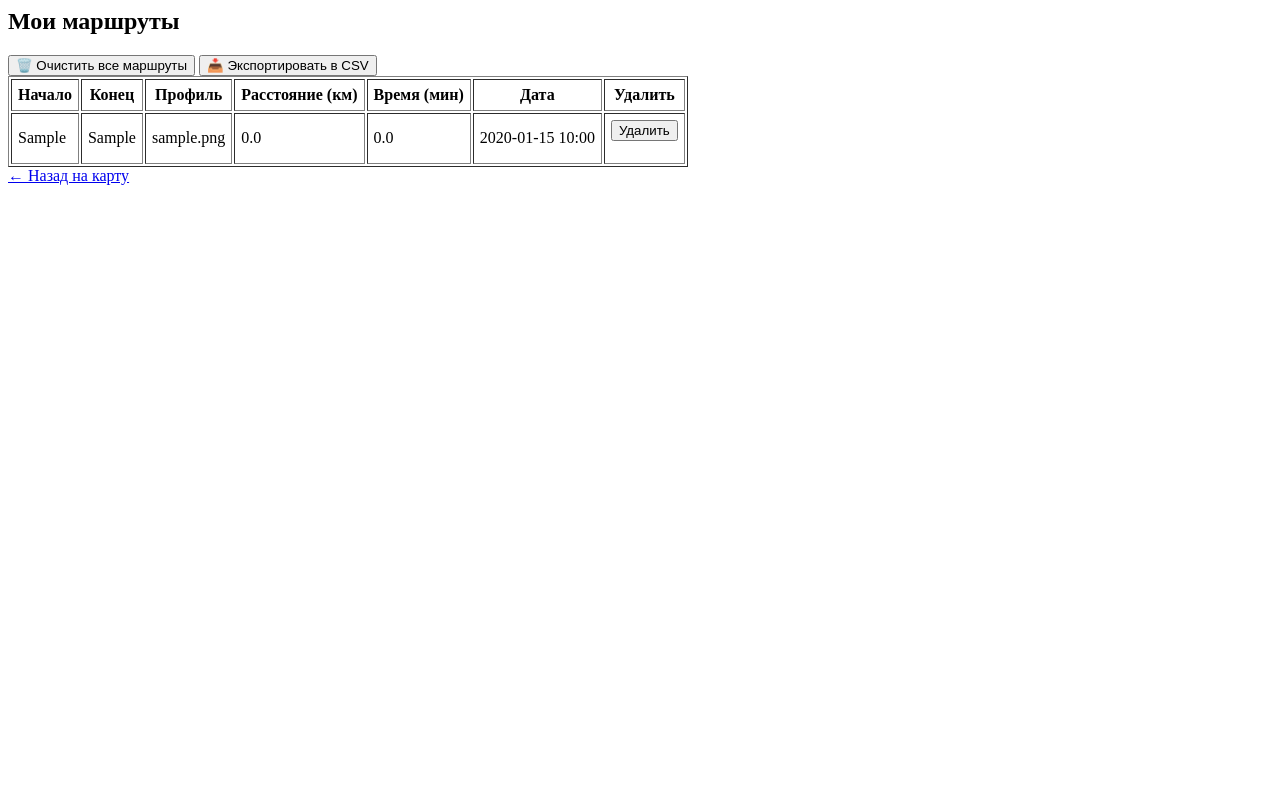
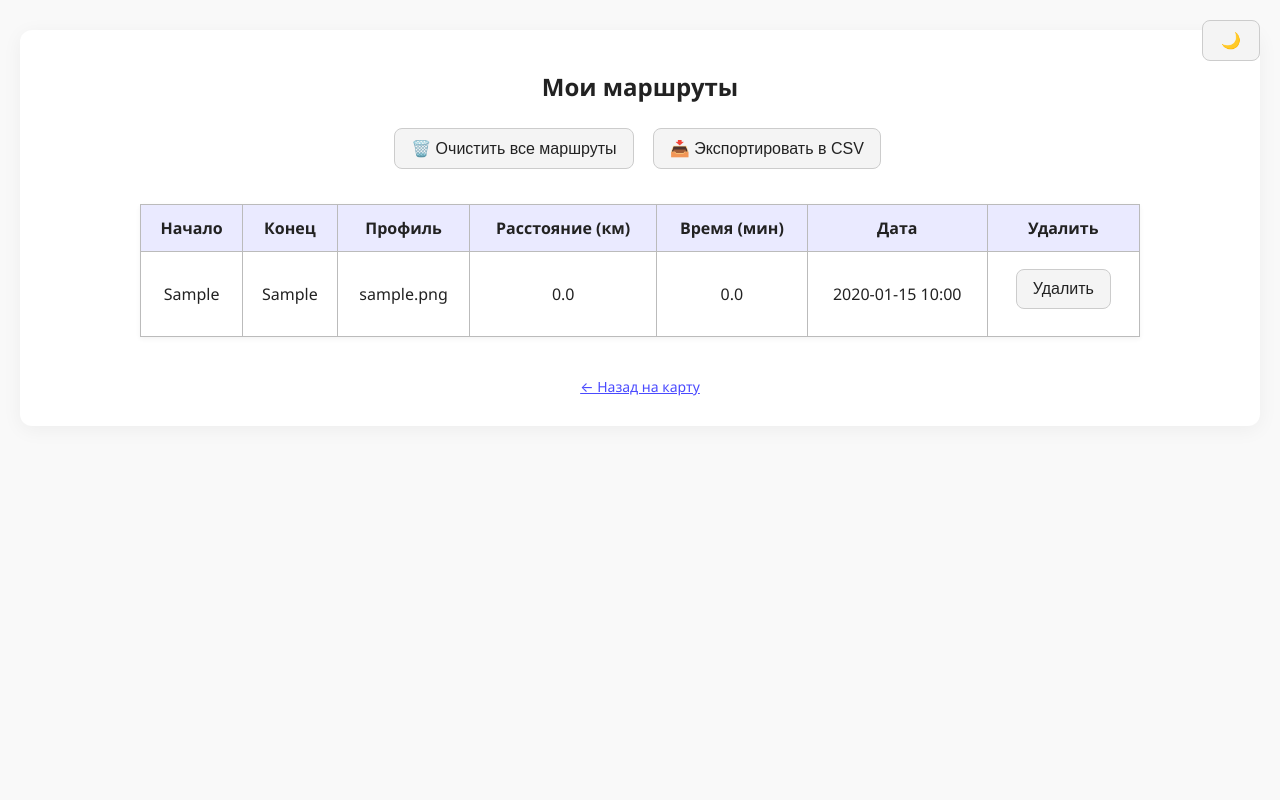
Before and after one commit to Terragul-Mason/app, a Flask app: page /history in a window 1280 px wide. Run offline with Flask 3, Linux system fonts and the light colour scheme; the visitor is signed in with stand-in values (Sample User, id 1); tables that the repository leaves empty hold one stand-in row (values such as "Sample post").

Commit message:
Добавил темную тему + еще улучшил визуал

```diff
--- a/static/style.css
+++ b/static/style.css
@@ -1,20 +1,44 @@
+
+:root {
+    --bg: #f9f9f9;
+    --text: #222;
+    --card: white;
+    --accent: #4a4aff;
+    --button-bg: #f4f4f4;
+    --button-hover: #e2e2e2;
+    --table-header: #eaeaff;
+    --table-row-alt: #f9f9f9;
+}
+
+[data-theme="dark"] {
+    --bg: #1e1e1e;
+    --text: #eee;
+    --card: #2b2b2b;
+    --accent: #a4a8ff;
+    --button-bg: #333;
+    --button-hover: #444;
+    --table-header: #333;
+    --table-row-alt: #2a2a2a;
+}
+
 body {
     font-family: "Segoe UI", "Inter", sans-serif;
     margin: 0;
     padding: 0;
-    background-color: #f9f9f9;
-    color: #222;
+    background-color: var(--bg);
+    color: var(--text);
     text-align: center;
 }
 
 h1 {
     margin-top: 25px;
     font-size: 28px;
-    color: #333;
+    color: var(--text);
 }
 
 #help-banner {
-    background-color: #fff9d6;
+    background-color: var(--card);
+    color: var(--text);
     border: 1px solid #e6cf85;
     padding: 15px;
     margin: 20px auto;
@@ -33,13 +57,14 @@ select, button {
     margin: 5px;
     border: 1px solid #ccc;
     border-radius: 8px;
-    background-color: #f4f4f4;
+    background-color: var(--button-bg);
+    color: var(--text);
     cursor: pointer;
     transition: background-color 0.2s ease;
 }
 
 button:hover, select:hover {
-    background-color: #eaeaea;
+    background-color: var(--button-hover);
 }
 
 #map {
@@ -59,11 +84,7 @@ button:hover, select:hover {
 p, a {
     font-size: 14px;
     margin: 10px;
-}
-
-a {
-    color: #4a4aff;
-    text-decoration: none;
+    color: var(--accent);
 }
 
 a:hover {
@@ -85,11 +106,17 @@ table, th, td {
 th, td {
     padding: 12px;
     text-align: center;
+    background-color: var(--card);
+    color: var(--text);
 }
 
 th {
-    background-color: #f2f2f2;
+    background-color: var(--table-header);
     font-weight: 600;
+}
+
+table tr:nth-child(even) td {
+    background-color: var(--table-row-alt);
 }
 
 button:disabled {
@@ -98,69 +125,16 @@ button:disabled {
     cursor: not-allowed;
 }
 
-/* === Декоративный фон === */
-body {
-    background: linear-gradient(145deg, #f4f4f4, #e8e8e8);
-}
-
-/* === Центрирование истории и панели === */
-.container {
-    width: 95%;
-    max-width: 1200px;
-    margin: 30px auto;
-    background-color: #ffffff;
-    border-radius: 12px;
-    padding: 20px;
-    box-shadow: 0 4px 20px rgba(0,0,0,0.05);
-}
-
-/* === Кнопки в таблицах === */
-table button {
-    padding: 6px 12px;
-    background-color: #4a4aff;
-    color: white;
-    border: none;
-    border-radius: 6px;
-    cursor: pointer;
-    transition: background-color 0.2s ease;
-}
-
-table button:hover {
-    background-color: #3737e6;
-}
-
-/* === Кнопки сверху истории/админки === */
-.container button,
-.container select {
-    margin-bottom: 15px;
-    padding: 10px 16px;
-    border-radius: 8px;
-    border: 1px solid #ccc;
-    background-color: #f6f6f6;
-    cursor: pointer;
-    transition: all 0.2s ease;
-}
-
-.container button:hover {
-    background-color: #e2e2e2;
-}
-
-a.back-link {
-    display: inline-block;
-    margin-top: 20px;
-    font-size: 14px;
-    color: #4a4aff;
-}
-
 /* ===== Login / Register ===== */
 .auth-container {
     max-width: 400px;
     margin: 80px auto;
     padding: 30px;
-    background-color: white;
+    background-color: var(--card);
     border-radius: 12px;
     box-shadow: 0 8px 30px rgba(0, 0, 0, 0.07);
     text-align: left;
+    color: var(--text);
 }
 
 .auth-container h2 {
@@ -179,12 +153,14 @@ a.back-link {
     font-size: 16px;
     border: 1px solid #ccc;
     border-radius: 6px;
+    background-color: var(--card);
+    color: var(--text);
 }
 
 .auth-container button {
     padding: 10px;
     font-size: 16px;
-    background-color: #4a4aff;
+    background-color: var(--accent);
     color: white;
     border: none;
     border-radius: 6px;
@@ -200,42 +176,65 @@ a.back-link {
     display: block;
     text-align: center;
     margin-top: 12px;
-    color: #4a4aff;
+    color: var(--accent);
     font-size: 14px;
 }
 
-/* ===== History and Admin Table Enhancements ===== */
+/* Панель и история */
+.container {
+    width: 95%;
+    max-width: 1200px;
+    margin: 30px auto;
+    background-color: var(--card);
+    border-radius: 12px;
+    padding: 20px;
+    box-shadow: 0 4px 20px rgba(0,0,0,0.05);
+    color: var(--text);
+}
+
 .container h2 {
     font-size: 24px;
     margin-bottom: 20px;
-    color: #333;
+    color: var(--text);
 }
 
-.container .top-buttons {
+.container button,
+.container select {
     margin-bottom: 15px;
+    padding: 10px 16px;
+    border-radius: 8px;
+    border: 1px solid #ccc;
+    background-color: var(--button-bg);
+    color: var(--text);
+    cursor: pointer;
+    transition: all 0.2s ease;
+}
+
+.container button:hover {
+    background-color: var(--button-hover);
 }
 
 .container .top-buttons button {
     margin-right: 10px;
 }
 
-table th {
-    background-color: #eaeaff;
-    color: #333;
-    font-weight: 700;
+table button {
+    padding: 6px 12px;
+    background-color: var(--accent);
+    color: white;
+    border: none;
+    border-radius: 6px;
+    cursor: pointer;
+    transition: background-color 0.2s ease;
 }
 
-table td {
-    background-color: #fff;
-}
-
-table tr:nth-child(even) td {
-    background-color: #f9f9f9;
+table button:hover {
+    background-color: #3737e6;
 }
 
 .back-link {
     display: inline-block;
     margin-top: 20px;
     font-size: 14px;
-    color: #4a4aff;
+    color: var(--accent);
 }
--- /dev/null
+++ b/static/theme.js
@@ -0,0 +1,17 @@
+document.addEventListener("DOMContentLoaded", () => {
+    const toggleBtn = document.getElementById("toggle-theme");
+    const savedTheme = localStorage.getItem("theme") || "light";
+
+    document.documentElement.setAttribute("data-theme", savedTheme);
+    if (toggleBtn) toggleBtn.textContent = savedTheme === "dark" ? "☀️" : "🌙";
+
+    if (toggleBtn) {
+        toggleBtn.addEventListener("click", () => {
+            const current = document.documentElement.getAttribute("data-theme") || "light";
+            const next = current === "light" ? "dark" : "light";
+            document.documentElement.setAttribute("data-theme", next);
+            localStorage.setItem("theme", next);
+            toggleBtn.textContent = next === "dark" ? "☀️" : "🌙";
+        });
+    }
+});
--- a/templates/history.html
+++ b/templates/history.html
@@ -1,5 +1,17 @@
+<!DOCTYPE html>
+<html lang="ru" data-theme="{{ session.get('theme', 'light') }}">
+<head>
+    <meta charset="UTF-8">
+    <title>Мои маршруты</title>
+    <link rel="stylesheet" href="{{ url_for('static', filename='style.css') }}">
+</head>
+<body>
+
+    <button id="toggle-theme" style="position: absolute; top: 15px; right: 15px;">🌙</button>
+
     <div class="container">
         <h2>Мои маршруты</h2>
+
         <div class="top-buttons">
             <form method="post" action="{{ url_for('clear_routes') }}" style="display:inline;">
                 <button type="submit">🗑️ Очистить все маршруты</button>
@@ -8,7 +20,8 @@
                 <button type="submit">📥 Экспортировать в CSV</button>
             </form>
         </div>
-<table border="1" cellpadding="6">
+
+        <table>
             <thead>
                 <tr>
                     <th>Начало</th>
@@ -41,3 +54,7 @@
 
         <a href="{{ url_for('index') }}" class="back-link">← Назад на карту</a>
     </div>
+
+    <script src="{{ url_for('static', filename='theme.js') }}"></script>
+</body>
+</html>
--- a/templates/index.html
+++ b/templates/index.html
@@ -7,6 +7,10 @@
     <link rel="stylesheet" href="https://unpkg.com/leaflet@1.9.4/dist/leaflet.css" />
     <link rel="stylesheet" href="{{ url_for('static', filename='style.css') }}">
 </head>
+
+<button id="toggle-theme" style="position: absolute; top: 15px; right: 15px;">🌙</button>
+<script src="{{ url_for('static', filename='theme.js') }}"></script>
+
 <body>
     <h1>Построение маршрута на карте</h1>
 
```
Also changed, not shown: templates/admin.html (+18 -5 lines), templates/login.html (+13 -0 lines), templates/register.html (+22 -7 lines). Lines whose indentation alone changed are shown as unchanged.
